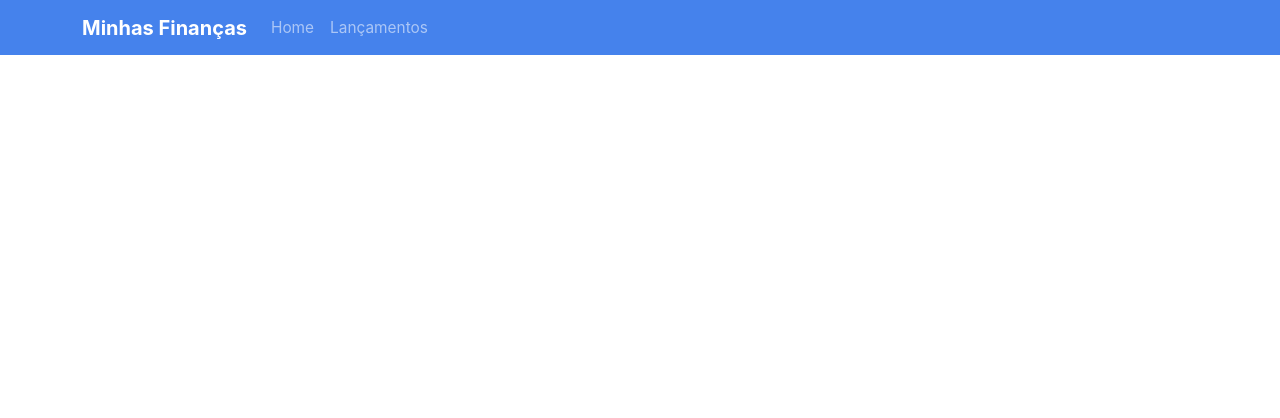
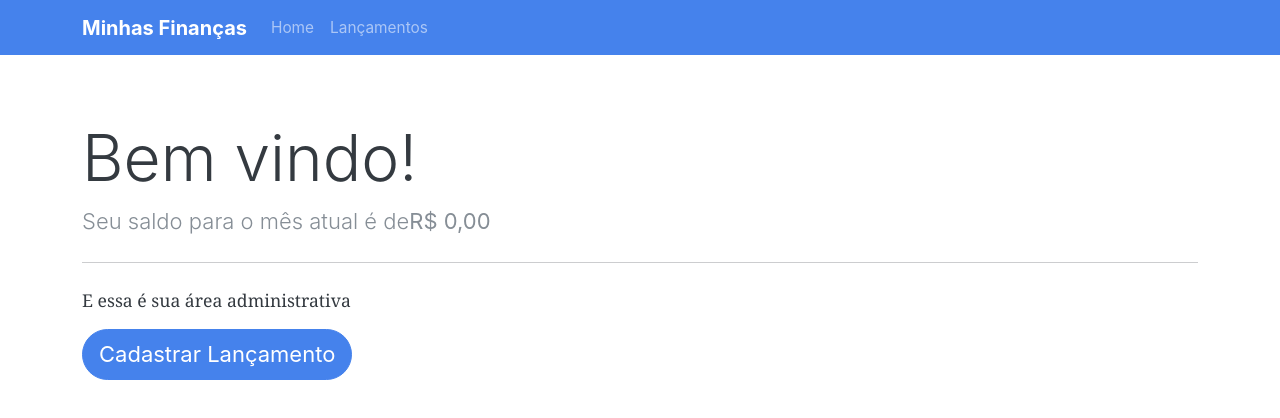
Before and after one commit to costaowillian/financial-organizer, a React (Create React App) app in the folder client/my-finances/: page / in a window 1280 px wide. Shown: the top 418 px of the page. Built offline with nearby package versions, Linux system fonts and the light colour scheme.

Commit message:
feat: add home view

```diff
--- a/client/my-finances/src/main/routes.js
+++ b/client/my-finances/src/main/routes.js
@@ -4,6 +4,7 @@ import NavBar from "../components/navbar";
 
 const Login = lazy(() => import('../views/login'));
 const Cadastrar = lazy(() => import('../views/cadastrar'));
+const Home = lazy(() => import('../views/home'));
 
 function Router() {
     return (
@@ -11,6 +12,7 @@ function Router() {
             <NavBar />
             <Suspense fallback={<div>Loading...</div>}>
                 <Routes>
+                    <Route path="/" element={<Home />} />
                     <Route path="/login" element={<Login />} />
                     <Route path="/cadastrar" element={<Cadastrar />} />
                 </Routes>
--- /dev/null
+++ b/client/my-finances/src/views/home.js
@@ -0,0 +1,27 @@
+import React, { useState } from 'react';
+import { Link } from 'react-router-dom';
+
+const Home = () => {
+
+    const [saldo, setSaldo] = useState(0.00);
+
+    return (
+        <>
+            <div className="jumbotron">
+                <h1 className="display-3">Bem vindo!</h1>
+                <p className="lead">Seu saldo para o mês atual é de
+                    <strong>
+                        {Intl.NumberFormat('pt-br', { style: 'currency', currency: 'brl' }).format(saldo)}
+                    </strong>
+                </p>
+                <hr className="my-4" />
+                <p>E essa é sua área administrativa</p>
+                <p className="lead">
+                    <Link className="btn btn-primary btn-lg" to="/login" role="button"><i class="fa fa-users"></i>Cadastrar Lançamento</Link>
+                </p>
+            </div>
+        </>
+    );
+};
+
+export default Home;
```
